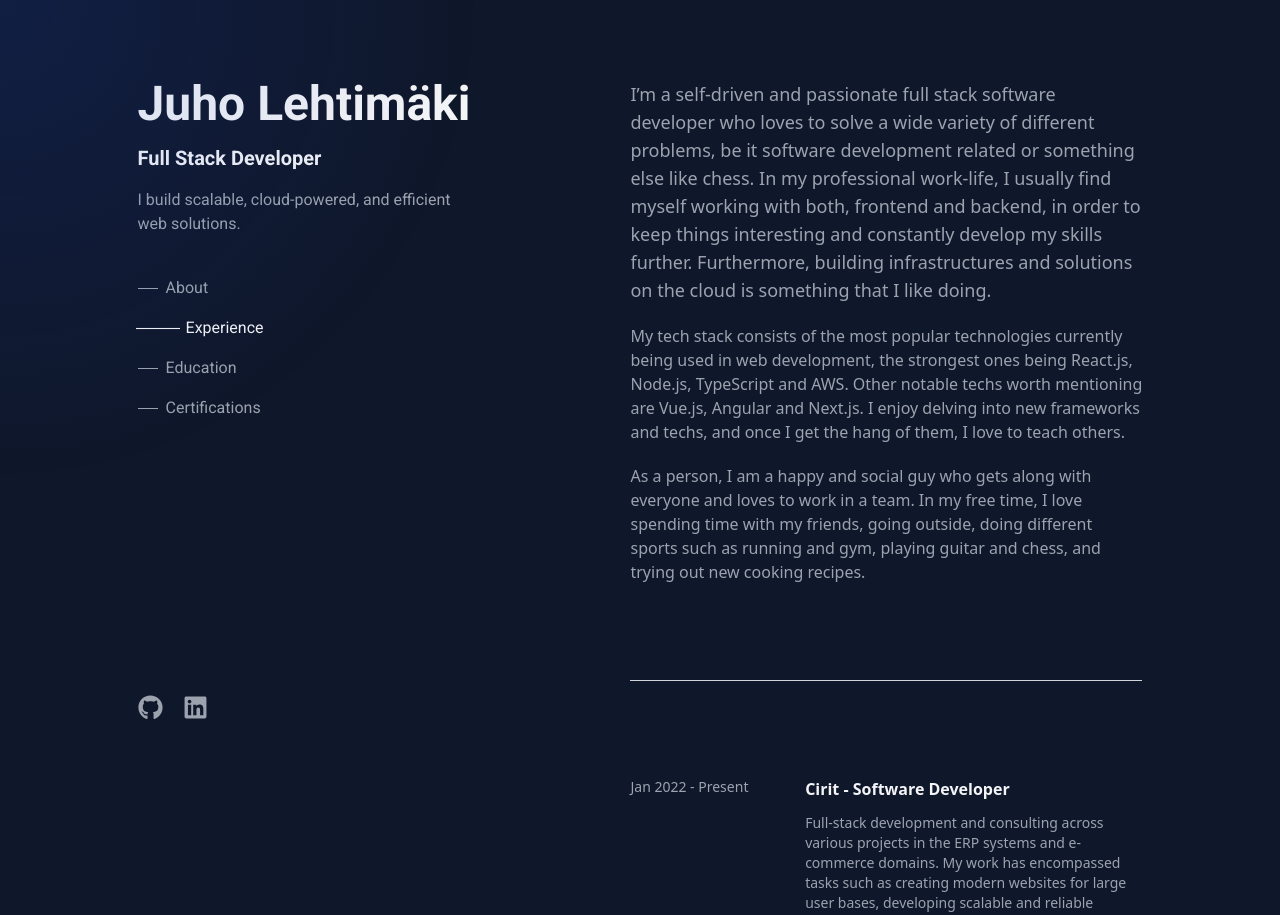
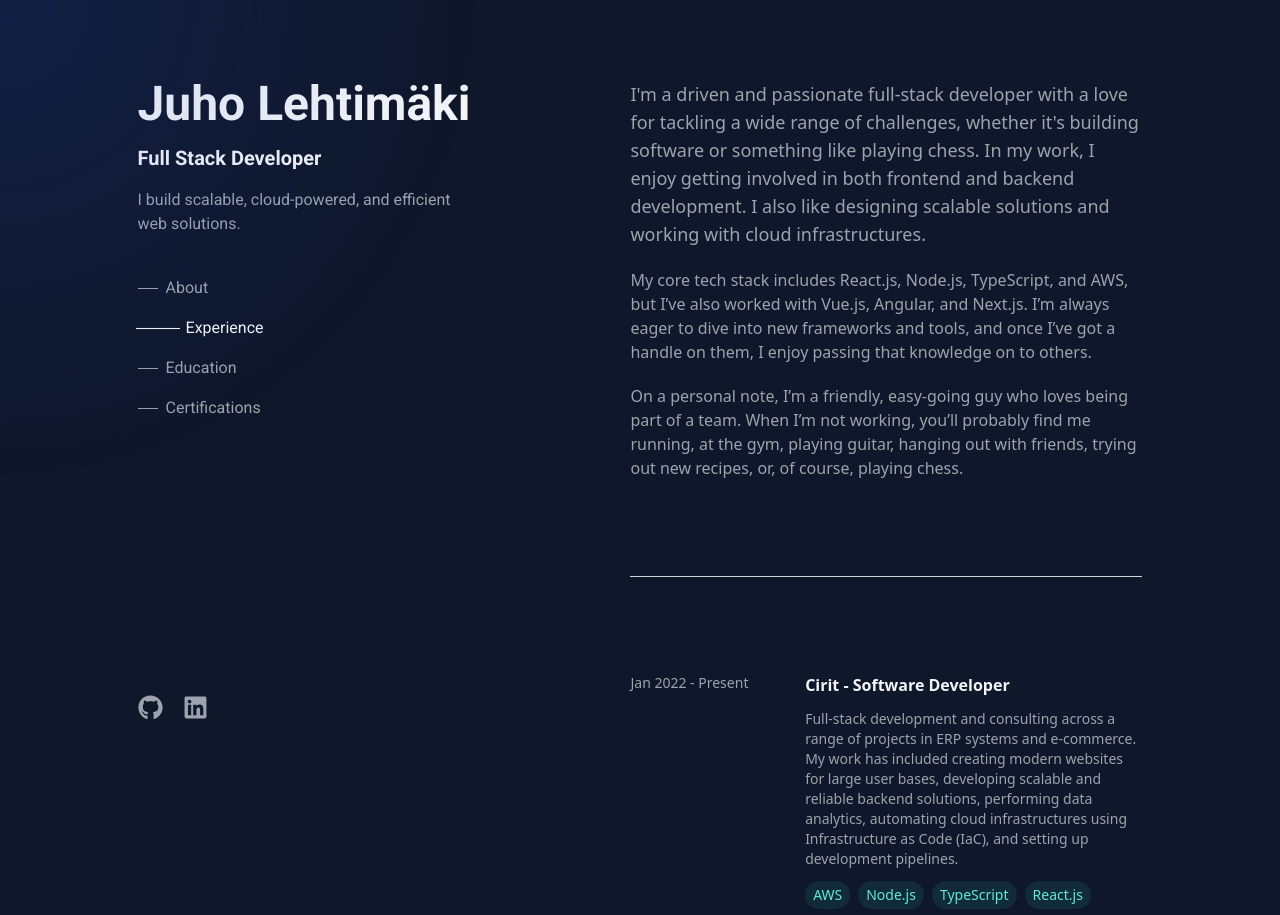
Before and after one commit to juholehtimaki/new-portfolio-app, a React app in the folder client/: page / in a window 1280 px wide. Shown: the top 915 px of the page. Built offline with nearby package versions, Linux system fonts and the light colour scheme.

Commit message:
chore: update information

```diff
--- a/client/src/sections/AboutSection.tsx
+++ b/client/src/sections/AboutSection.tsx
@@ -5,26 +5,23 @@ export const AboutSection = () => (
   <SectionWrapper sectionName="about">
     <div className="flex flex-col gap-5">
       <p className="text-lg">
-        I’m a self-driven and passionate full stack software developer who loves
-        to solve a wide variety of different problems, be it software
-        development related or something else like chess. In my professional
-        work-life, I usually find myself working with both, frontend and
-        backend, in order to keep things interesting and constantly develop my
-        skills further. Furthermore, building infrastructures and solutions on
-        the cloud is something that I like doing.
+        I'm a driven and passionate full-stack developer with a love for
+        tackling a wide range of challenges, whether it's building software or
+        something like playing chess. In my work, I enjoy getting involved in
+        both frontend and backend development. I also like designing scalable
+        solutions and working with cloud infrastructures.
       </p>
       <p>
-        My tech stack consists of the most popular technologies currently being
-        used in web development, the strongest ones being React.js, Node.js,
-        TypeScript and AWS. Other notable techs worth mentioning are Vue.js,
-        Angular and Next.js. I enjoy delving into new frameworks and techs, and
-        once I get the hang of them, I love to teach others.
+        My core tech stack includes React.js, Node.js, TypeScript, and AWS, but
+        I’ve also worked with Vue.js, Angular, and Next.js. I’m always eager to
+        dive into new frameworks and tools, and once I’ve got a handle on them,
+        I enjoy passing that knowledge on to others.
       </p>
       <p>
-        As a person, I am a happy and social guy who gets along with everyone
-        and loves to work in a team. In my free time, I love spending time with
-        my friends, going outside, doing different sports such as running and
-        gym, playing guitar and chess, and trying out new cooking recipes.
+        On a personal note, I’m a friendly, easy-going guy who loves being part
+        of a team. When I’m not working, you’ll probably find me running, at the
+        gym, playing guitar, hanging out with friends, trying out new recipes,
+        or, of course, playing chess.
       </p>
     </div>
   </SectionWrapper>
--- a/client/src/sections/EducationSection.tsx
+++ b/client/src/sections/EducationSection.tsx
@@ -8,7 +8,7 @@ const experiences: Experience[] = [
     duration: 'May 2020 - Jun 2023',
     title: "Tampere University - Master's Degree in Computer Science",
     description:
-      "Wrote a master's thesis about combining DevOps and cloud in the modern software development. Thesis' project represents a fully automated full-stack serverless system, developed using AWS serverless services, CDK (Infrastructure as Code), React, and GitHub Actions. It encompasses automated testing and deployment procedures for both production and staging environments. The primary objective of this endeavor was to demonstrate the seamless integration of DevOps methodologies and cloud services in modern software development, serving as the focal point of a Master's thesis.",
+      "Wrote a master's thesis on the integration of DevOps and cloud in modern software development. The project involved building a fully automated full-stack serverless system using AWS serverless services, CDK (Infrastructure as Code), React, and GitHub Actions. It included automated testing and deployment processes for both production and staging environments. The primary objective was to demonstrate how DevOps methodologies and cloud services can be seamlessly integrated in modern software development, which was the central focus of the thesis.",
     addiotionalLink: 'https://github.com/juholehtimaki/thesis-app',
   },
   {
--- a/client/src/sections/ExperienceSection.tsx
+++ b/client/src/sections/ExperienceSection.tsx
@@ -8,15 +8,16 @@ const experiences: Experience[] = [
     duration: 'Jan 2022 - Present',
     title: 'Cirit - Software Developer',
     description:
-      'Full-stack development and consulting across various projects in the ERP systems and e-commerce domains. My work has encompassed tasks such as creating modern websites for large user bases, developing scalable and reliable backend solutions, data analytics, automating cloud infrastructures (Infrastructure as Code - IaC), and establishing development pipelines.',
+      'Full-stack development and consulting across a range of projects in ERP systems and e-commerce. My work has included creating modern websites for large user bases, developing scalable and reliable backend solutions, performing data analytics, automating cloud infrastructures using Infrastructure as Code (IaC), and setting up development pipelines.',
     skills: [
       'AWS',
       'Node.js',
       'TypeScript',
-      'React',
+      'React.js',
       'Angular',
       'Vue.js',
       'Next.js',
+      'TailwindCSS',
       'Contentful',
       'Docker',
       'PostgreSQL',
@@ -31,7 +32,7 @@ const experiences: Experience[] = [
       'AWS',
       'Node.js',
       'TypeScript',
-      'React',
+      'React.js',
       'Flutter',
       'Dart',
       'GraphQL',
@@ -41,8 +42,8 @@ const experiences: Experience[] = [
     duration: 'Mar 2020 - Mar 2021',
     title: 'Nokia - Trainee',
     description:
-      'Full-stack development within a team focused on developing various microservices for a cloud-native network management system product. My responsibilities included developing both frontend and backend microservices, implementing comprehensive testing, and automating pipelines and deployments.',
-    skills: ['Node.js', 'React', 'Docker', 'Kubernetes', 'Jenkins', 'Java'],
+      'Full-stack development as part of a team building various microservices for a cloud-native network management system. My responsibilities included developing frontend and backend microservices, implementing comprehensive testing, and automating pipelines and deployments.',
+    skills: ['Node.js', 'React.js', 'Docker', 'Kubernetes', 'Jenkins', 'Java'],
   },
 ];
 
```
